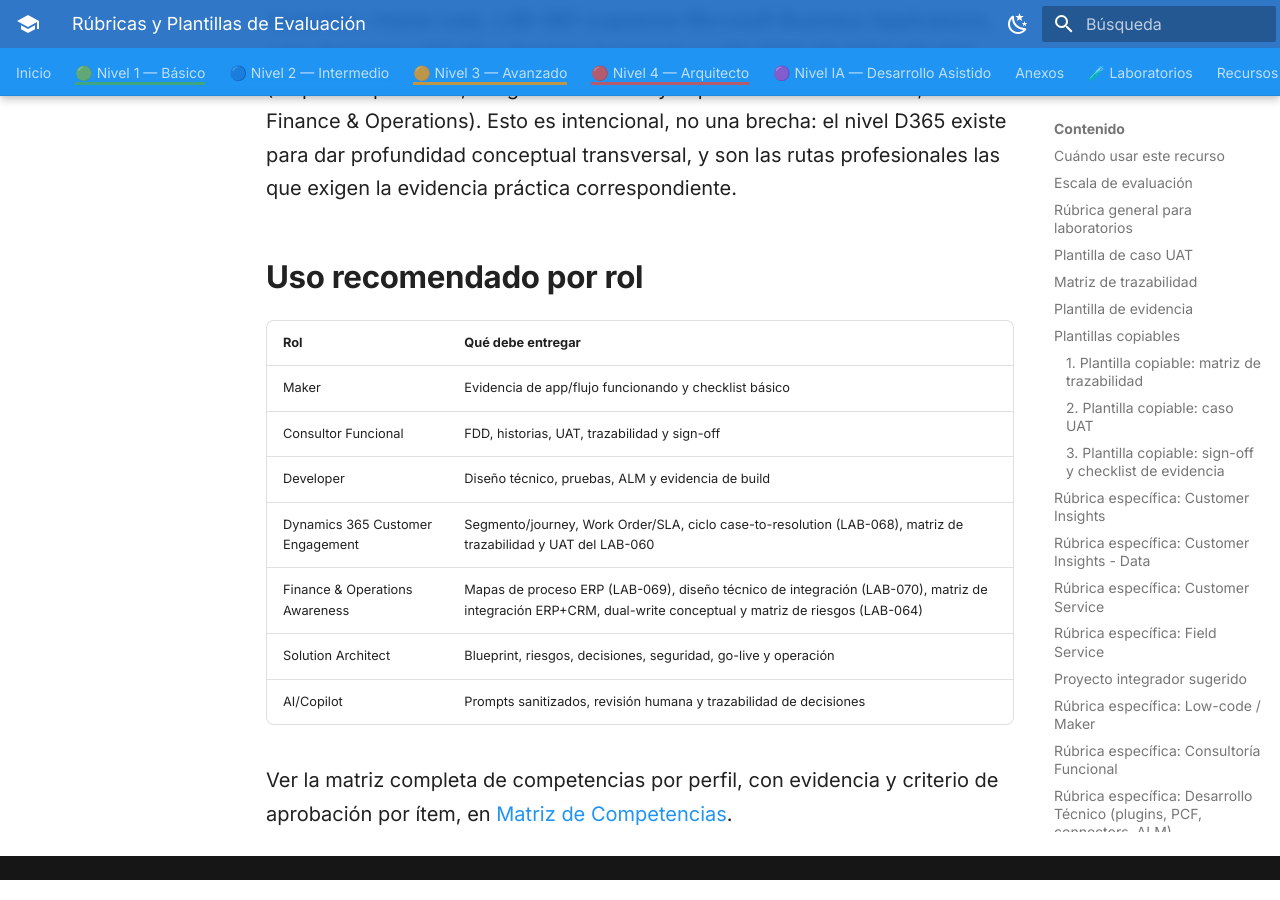
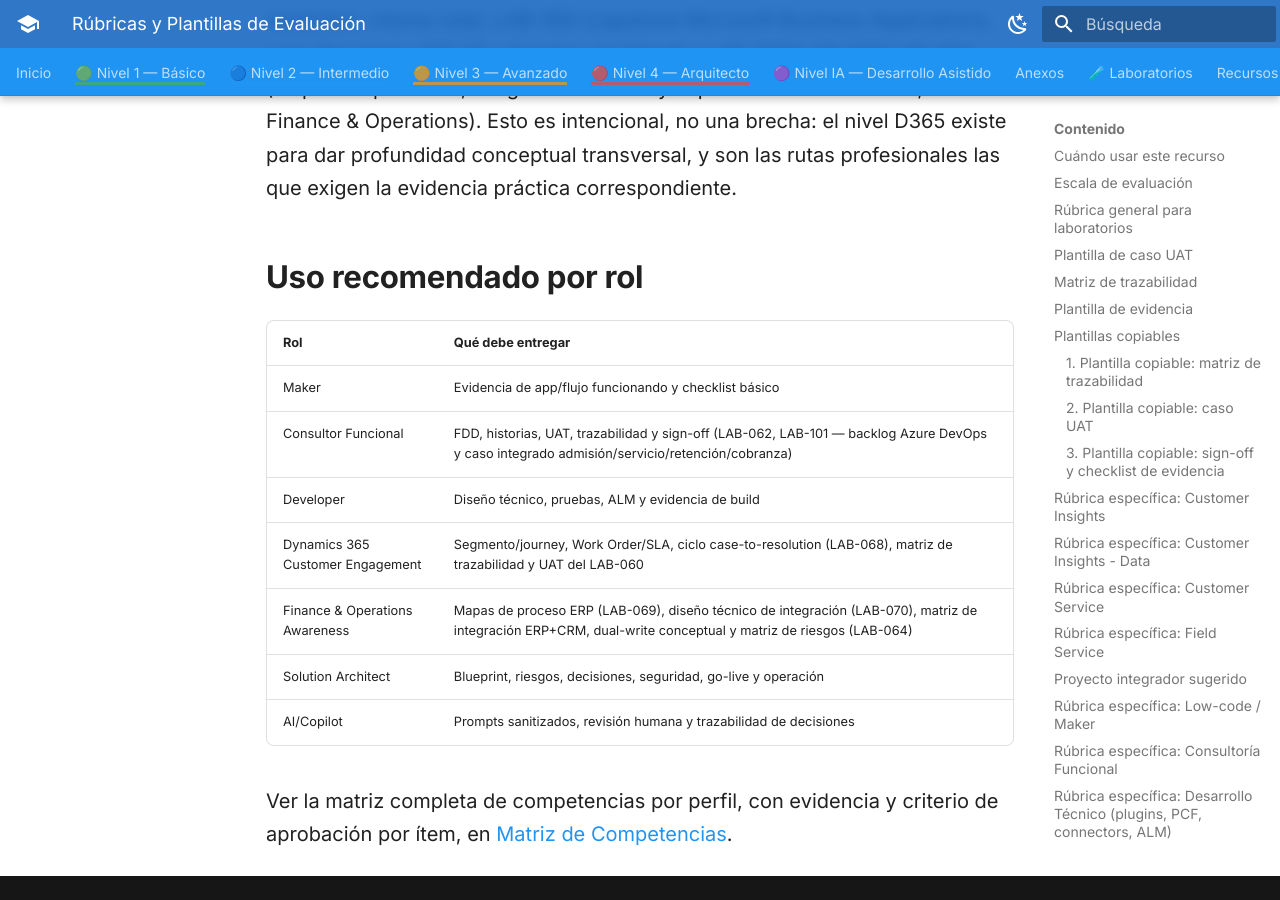
Before and after one commit to EdwingAlarcon/PlanEstudio, an MkDocs documentation site: the page built from docs/Recursos/RUBRICAS_PLANTILLAS_EVALUACION.md, in a window 1280 px wide and 900 px high, scrolled down 14822 px. Built offline with MkDocs 1.6.1 and Material for MkDocs 9.7.7, drawn with Linux system fonts in a browser that asks for light colours.

Commit message:
docs: citar LAB-101 en la tabla de uso recomendado por rol
Consultor Funcional era el único rol sin lab citado en la tabla de
RUBRICAS_PLANTILLAS_EVALUACION.md; se agrega LAB-062 y LAB-101 para
mantener la misma trazabilidad que las demás filas (Dynamics 365 CE,
Finance & Operations).

Co-Authored-By: Claude Sonnet 5 <noreply@anthropic.com>

```diff
--- a/docs/Recursos/RUBRICAS_PLANTILLAS_EVALUACION.md
+++ b/docs/Recursos/RUBRICAS_PLANTILLAS_EVALUACION.md
@@ -383,7 +383,7 @@ son las rutas profesionales las que exigen la evidencia práctica correspondient
 | Rol | Qué debe entregar |
 |---|---|
 | Maker | Evidencia de app/flujo funcionando y checklist básico |
-| Consultor Funcional | FDD, historias, UAT, trazabilidad y sign-off |
+| Consultor Funcional | FDD, historias, UAT, trazabilidad y sign-off (LAB-062, LAB-101 — backlog Azure DevOps y caso integrado admisión/servicio/retención/cobranza) |
 | Developer | Diseño técnico, pruebas, ALM y evidencia de build |
 | Dynamics 365 Customer Engagement | Segmento/journey, Work Order/SLA, ciclo case-to-resolution (LAB-068), matriz de trazabilidad y UAT del LAB-060 |
 | Finance & Operations Awareness | Mapas de proceso ERP (LAB-069), diseño técnico de integración (LAB-070), matriz de integración ERP+CRM, dual-write conceptual y matriz de riesgos (LAB-064) |
```
